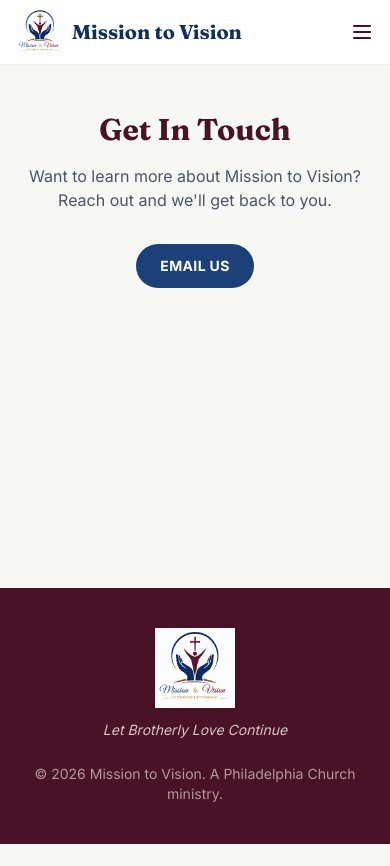
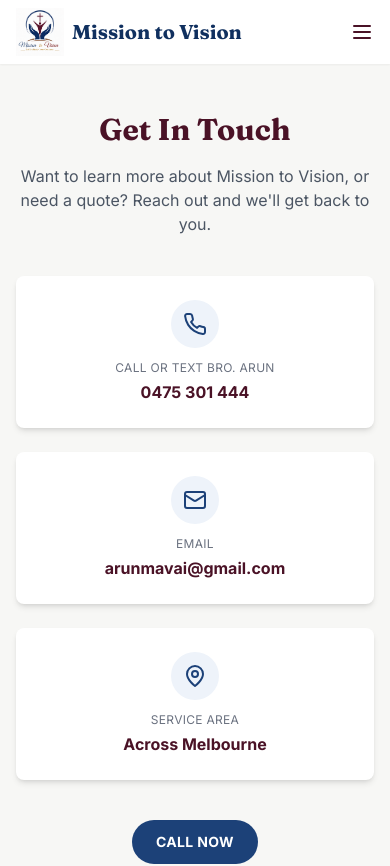
Before and after one commit to Philadelphia-Church/mission-to-vision, a React (Vite) app: page /contact in a window 390 px wide. Shown: the top 866 px of the page. Before the commit the page ends 844 px from the top, so only its background shows below. Built offline with nearby package versions, Linux system fonts and the light colour scheme.

Commit message:
Add real contact details (Bro. Arun phone/email, service area) to Contact page

```diff
--- a/src/pages/Contact.tsx
+++ b/src/pages/Contact.tsx
@@ -1,12 +1,60 @@
+import { Phone, Mail, MapPin } from 'lucide-react'
+
+const contactDetails = [
+  {
+    icon: Phone,
+    label: 'Call or Text Bro. Arun',
+    value: '0475 301 444',
+    href: 'tel:+61475301444',
+  },
+  {
+    icon: Mail,
+    label: 'Email',
+    value: 'arunmavai@gmail.com',
+    href: 'mailto:arunmavai@gmail.com',
+  },
+  {
+    icon: MapPin,
+    label: 'Service Area',
+    value: 'Across Melbourne',
+  },
+]
+
 export default function Contact() {
   return (
     <div className="section-container max-w-2xl mx-auto text-center">
       <h1 className="section-title">Get In Touch</h1>
-      <p className="text-gray-600 mb-8">
-        Want to learn more about Mission to Vision? Reach out and we'll get back to you.
+      <p className="text-gray-600 mb-10">
+        Want to learn more about Mission to Vision, or need a quote? Reach out and we'll get back
+        to you.
       </p>
-      <a href="mailto:info@philadelphia-church.com.au" className="btn-primary">
-        Email Us
+
+      <div className="grid sm:grid-cols-3 gap-6 mb-10">
+        {contactDetails.map((item) => {
+          const content = (
+            <>
+              <span className="flex items-center justify-center h-12 w-12 rounded-full bg-primary-50 text-primary-600 mx-auto mb-3">
+                <item.icon size={24} />
+              </span>
+              <p className="text-xs uppercase tracking-wide text-gray-500 mb-1">{item.label}</p>
+              <p className="font-bold text-secondary-700">{item.value}</p>
+            </>
+          )
+
+          return item.href ? (
+            <a key={item.label} href={item.href} className="card hover:shadow-lg transition-shadow">
+              {content}
+            </a>
+          ) : (
+            <div key={item.label} className="card">
+              {content}
+            </div>
+          )
+        })}
+      </div>
+
+      <a href="tel:+61475301444" className="btn-primary">
+        Call Now
       </a>
     </div>
   )
```
